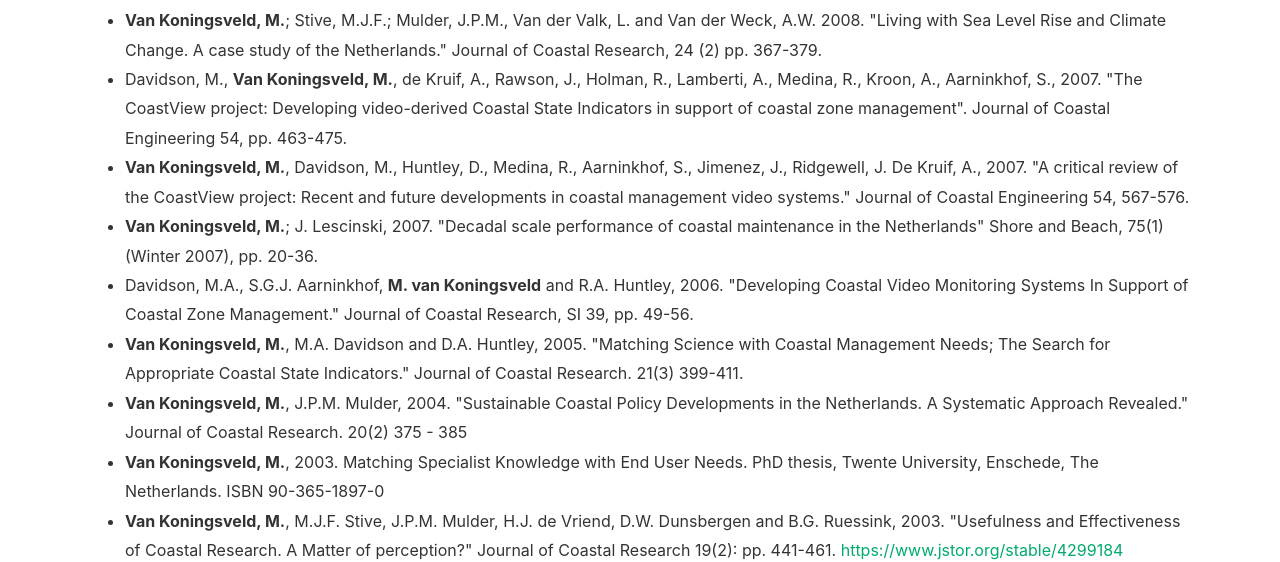
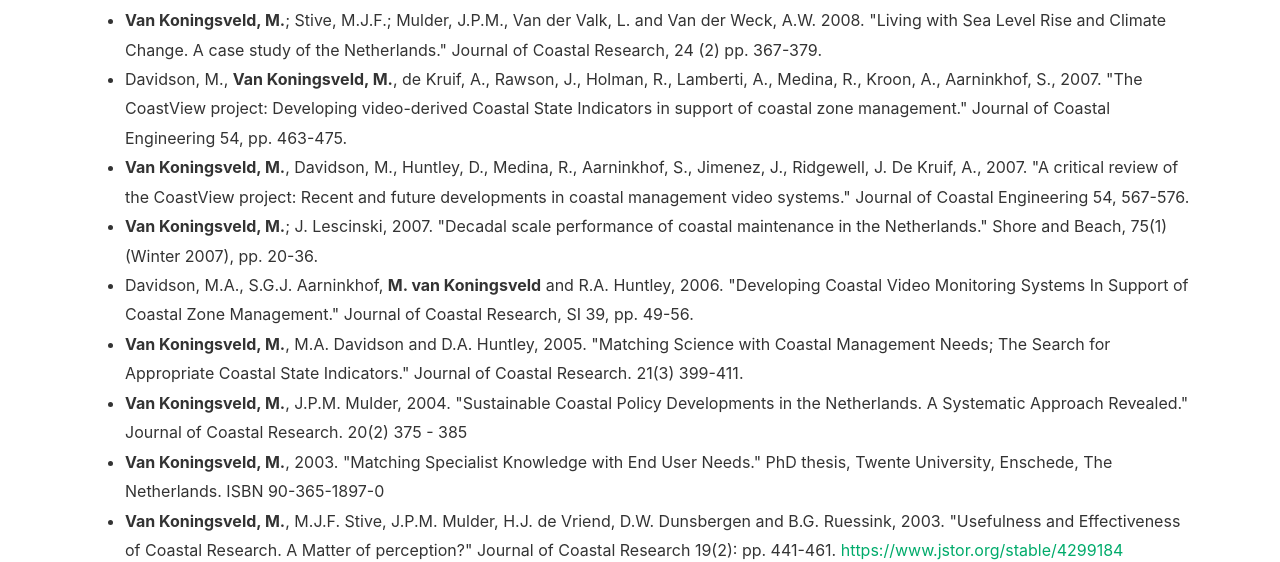
Before and after one commit to markvankoningsveld/markvankoningsveld.github.io, a Jekyll site: the page built from _pages/output.md, in a window 1280 px wide and 900 px high, scrolled down 2197 px. Shown: the part 191-753 px from the top of the window. Built offline with Jekyll 4.4.1, drawn with Linux system fonts in a browser that asks for light colours; nearby versions of some CDN libraries.

Commit message:
Some formatting

```diff
--- a/_pages/output.md
+++ b/_pages/output.md
@@ -43,13 +43,13 @@ permalink: /output
   <li>Hartog, W.M., L. Benedet, D.J.R. Walstra, <b>M. van Koningsveld</b>, M. J.F. Stive, and C.W. Finkl, 2008. "Mechanisms that Influence the Performance of Beach Nourishment: A Case Study in Delray Beach, Florida, U.S.A." Journal of Coastal Research, 24(5), pp. 1304-1319.</li>
   <li>Deltares, 2008. "Onze Delta – Feiten, Mythen en Mogelijkheden. Staat en Toekomst van de Delta 2008 – eerste stap." Published by Deltares. ISBN 978-90-810136-6-6</li>
   <li><b>Van Koningsveld, M.</b>; Stive, M.J.F.; Mulder, J.P.M., Van der Valk, L. and Van der Weck, A.W. 2008. "Living with Sea Level Rise and Climate Change. A case study of the Netherlands." Journal of Coastal Research, 24 (2) pp. 367-379.</li>
-  <li>Davidson, M., <b>Van Koningsveld, M.</b>, de Kruif, A., Rawson, J., Holman, R., Lamberti, A., Medina, R., Kroon, A., Aarninkhof, S., 2007. "The CoastView project: Developing video-derived Coastal State Indicators in support of coastal zone management". Journal of Coastal Engineering 54, pp. 463-475.</li>
+  <li>Davidson, M., <b>Van Koningsveld, M.</b>, de Kruif, A., Rawson, J., Holman, R., Lamberti, A., Medina, R., Kroon, A., Aarninkhof, S., 2007. "The CoastView project: Developing video-derived Coastal State Indicators in support of coastal zone management." Journal of Coastal Engineering 54, pp. 463-475.</li>
   <li><b>Van Koningsveld, M.</b>, Davidson, M., Huntley, D., Medina, R., Aarninkhof, S., Jimenez, J., Ridgewell, J. De Kruif, A., 2007. "A critical review of the CoastView project: Recent and future developments in coastal management video systems." Journal of Coastal Engineering 54, 567-576.</li>
-  <li><b>Van Koningsveld, M.</b>; J. Lescinski, 2007. "Decadal scale performance of coastal maintenance in the Netherlands" Shore and Beach, 75(1) (Winter 2007), pp. 20-36.</li>
+  <li><b>Van Koningsveld, M.</b>; J. Lescinski, 2007. "Decadal scale performance of coastal maintenance in the Netherlands." Shore and Beach, 75(1) (Winter 2007), pp. 20-36.</li>
   <li>Davidson, M.A., S.G.J. Aarninkhof, <b>M. van Koningsveld</b> and R.A. Huntley, 2006. "Developing Coastal Video Monitoring Systems In Support of Coastal Zone Management." Journal of Coastal Research, SI 39, pp. 49-56.</li>
   <li><b>Van Koningsveld, M.</b>, M.A. Davidson and D.A. Huntley, 2005. "Matching Science with Coastal Management Needs; The Search for Appropriate Coastal State Indicators." Journal of Coastal Research. 21(3) 399-411.</li>
   <li><b>Van Koningsveld, M.</b>, J.P.M. Mulder, 2004. "Sustainable Coastal Policy Developments in the Netherlands. A Systematic Approach Revealed." Journal of Coastal Research. 20(2) 375 - 385</li>
-  <li><b>Van Koningsveld, M.</b>, 2003. Matching Specialist Knowledge with End User Needs. PhD thesis, Twente University, Enschede, The Netherlands. ISBN 90-365-1897-0</li>
+  <li><b>Van Koningsveld, M.</b>, 2003. "Matching Specialist Knowledge with End User Needs." PhD thesis, Twente University, Enschede, The Netherlands. ISBN 90-365-1897-0</li>
   <li><b>Van Koningsveld, M.</b>, M.J.F. Stive, J.P.M. Mulder, H.J. de Vriend, D.W. Dunsbergen and B.G. Ruessink, 2003. "Usefulness and Effectiveness of Coastal Research. A Matter of perception?" Journal of Coastal Research 19(2): pp. 441-461. <a href="https://www.jstor.org/stable/4299184">https://www.jstor.org/stable/4299184</a></li>
   <li>Technische Adviescommissie voor de Waterkeringen (TAW), 2002. "Leidraad Zandige Kust." DWW-2003-046. ISBN 90-369-5541-6 (in Dutch)</li>
 </ul>
```
